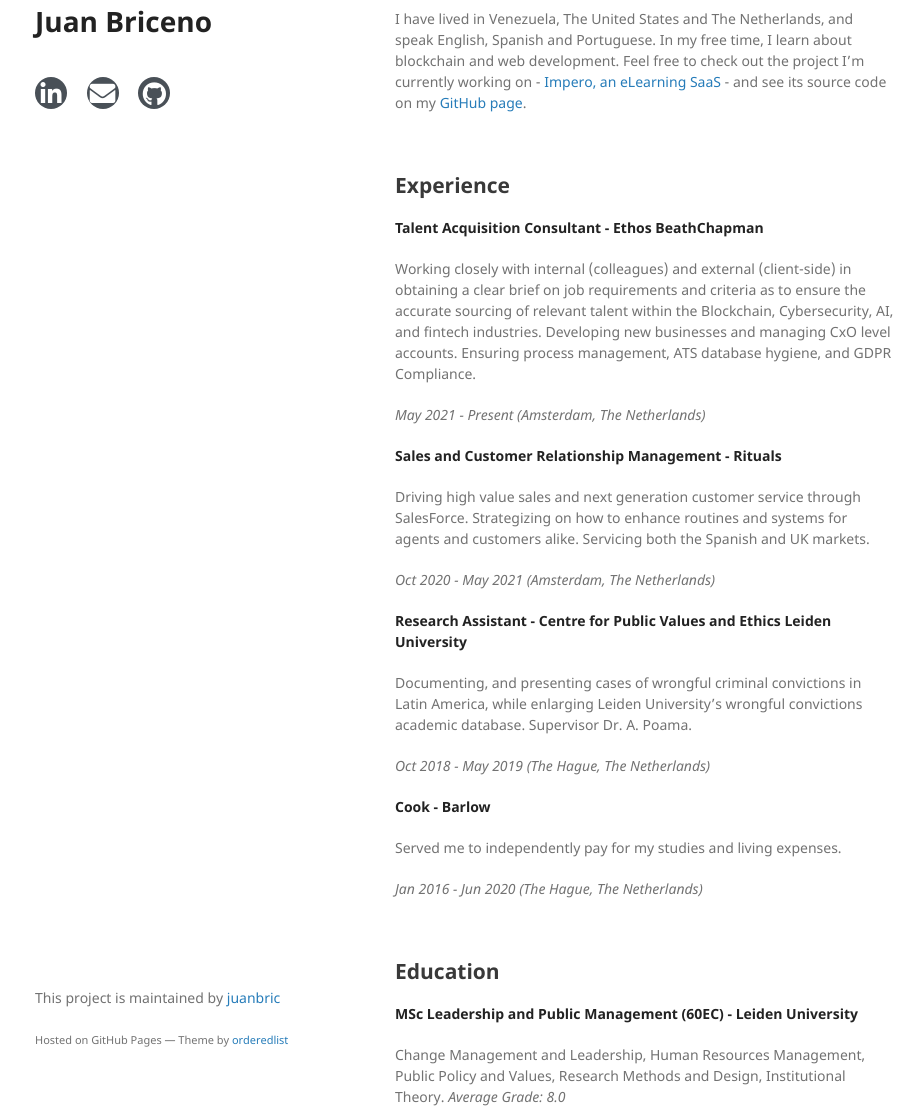
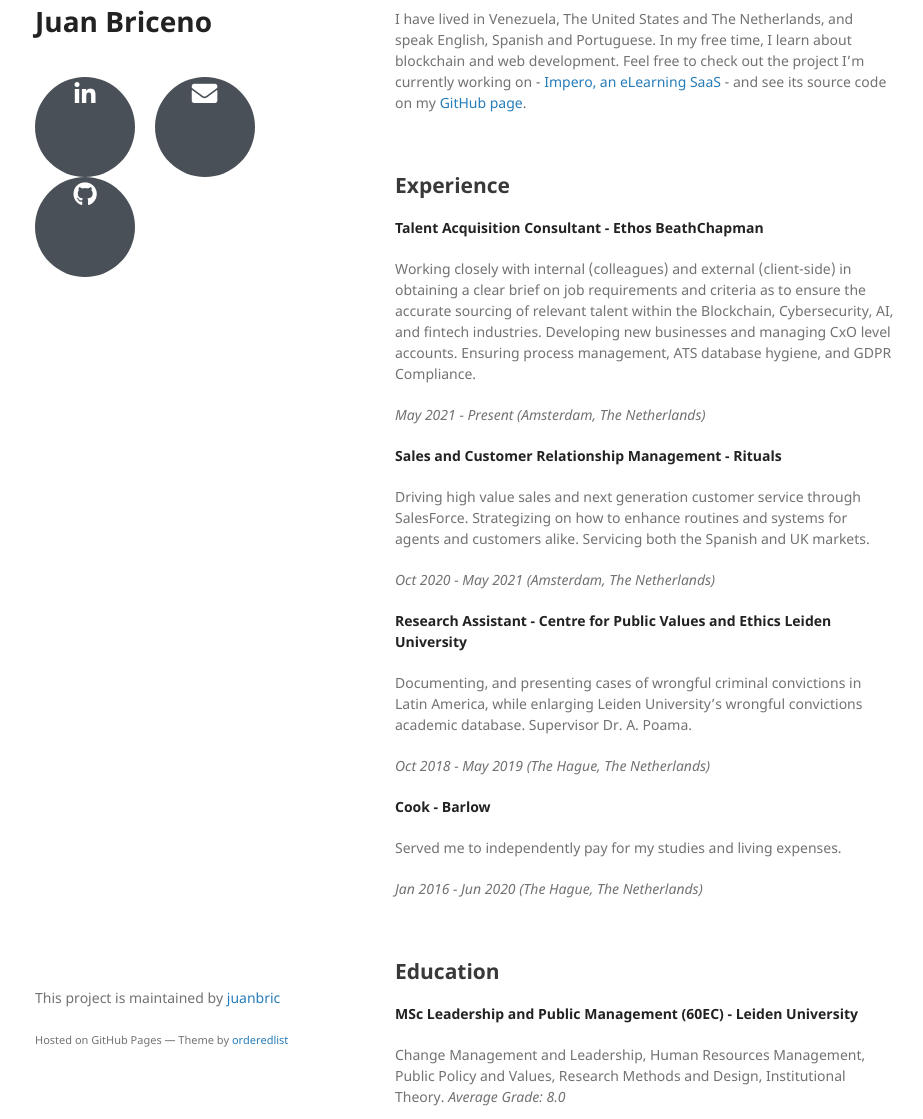
Before and after one commit to juanbric/homepage, a Jekyll site: the page built from index.md, in a window 1280 px wide and 1400 px high. Shown: the part 281-1400 px from the top of the window, without its empty margins (175-1098 px from the left). Built offline with Jekyll 4.4.1, drawn with Linux system fonts in a browser that asks for light colours; nearby versions of some CDN libraries; our own code applies the rules of GitHub Pages for plain Markdown files; a style sheet for code colours, icons or effects is not loaded.

Commit message:
Update jekyll-theme-minimal.scss

```diff
--- a/_sass/jekyll-theme-minimal.scss
+++ b/_sass/jekyll-theme-minimal.scss
@@ -205,8 +205,8 @@ hr {
 .social-icons a{
   margin: 0 auto;
   display:inline-block;
-  height:2rem;
-  width:2rem;
+  height:100px;
+  width:100px;
   background-color:#495057;color:#fff!important;border-radius:100%;text-align:center;font-size:1.5rem;line-height:2.1rem;margin-right:1rem}.social-icons a:last-child{margin-right:0}.social-icons a:hover{background-color:#000000}
 
 
```
